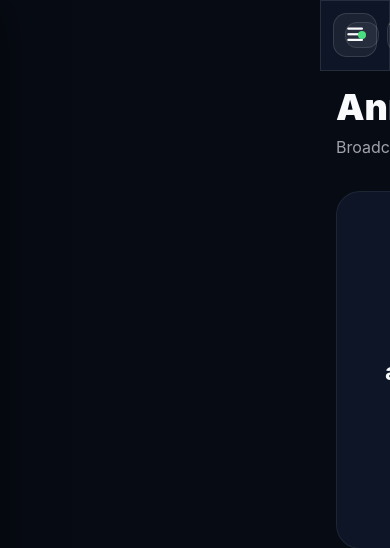
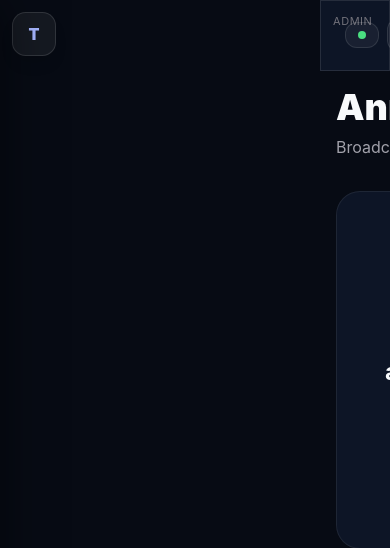
Before and after one commit to ombasi/taskmill, a Flask app: page /admin/announcements in a window 390 px wide; the page is wider, and only the part inside the window is pictured. Shown: the top 548 px of that part. Run offline with Flask 3, Linux system fonts and the light colour scheme; a user stored in the database is signed in; data that the repository does not hold is empty; some libraries are stand-ins or nearby versions.

Commit message:
Remove header hamburger; use sidebar collapse only

```diff
--- a/templates/admin/base.html
+++ b/templates/admin/base.html
@@ -163,6 +163,10 @@
   </style>
 </head>
 <body class="min-h-screen">
+<!-- Mobile-only: open drawer via logo chip (not header hamburger) -->
+<button type="button" id="openMobileSidebar" class="fixed top-3 left-3 z-[45] menu-btn lg:hidden shadow-lg" aria-label="Open menu" title="Menu">
+  <span class="font-black text-indigo-300">T</span>
+</button>
 <div class="sidebar-backdrop" id="sidebarBackdrop" aria-hidden="true"></div>
 <div class="flex min-h-screen">
 
@@ -226,15 +230,9 @@
 
   <div class="flex-1 flex flex-col min-w-0">
     <header class="glass border-b border-white/10 px-3 sm:px-5 md:px-6 py-3 flex items-center justify-between gap-3 sticky top-0 z-30">
-      <div class="flex items-center gap-3 min-w-0">
-        <!-- Desktop: collapse/expand | Mobile: open drawer -->
-        <button type="button" id="openMobileSidebar" class="menu-btn" aria-label="Toggle menu" title="Toggle menu">
-          <i class="fa-solid fa-bars text-lg"></i>
-        </button>
-        <div class="min-w-0">
-          <p class="text-[11px] uppercase tracking-wider text-zinc-500">Admin</p>
-          <h1 class="text-lg md:text-xl font-bold truncate">{% block page_title %}Dashboard{% endblock %}</h1>
-        </div>
+      <div class="min-w-0">
+        <p class="text-[11px] uppercase tracking-wider text-zinc-500">Admin</p>
+        <h1 class="text-lg md:text-xl font-bold truncate">{% block page_title %}Dashboard{% endblock %}</h1>
       </div>
       <div class="flex items-center gap-2 shrink-0">
         <a href="{{ url_for('admin.deposits', status='Pending') }}"
@@ -282,6 +280,7 @@
 
   function openDrawer() {
     side.classList.add('open');
+    if (openBtn) openBtn.style.display = 'none';
     if (backdrop) {
       backdrop.classList.add('show');
       backdrop.setAttribute('aria-hidden', 'false');
@@ -290,6 +289,7 @@
   }
   function closeDrawer() {
     side.classList.remove('open');
+    if (openBtn && isMobile()) openBtn.style.display = '';
     if (backdrop) {
       backdrop.classList.remove('show');
       backdrop.setAttribute('aria-hidden', 'true');
```
